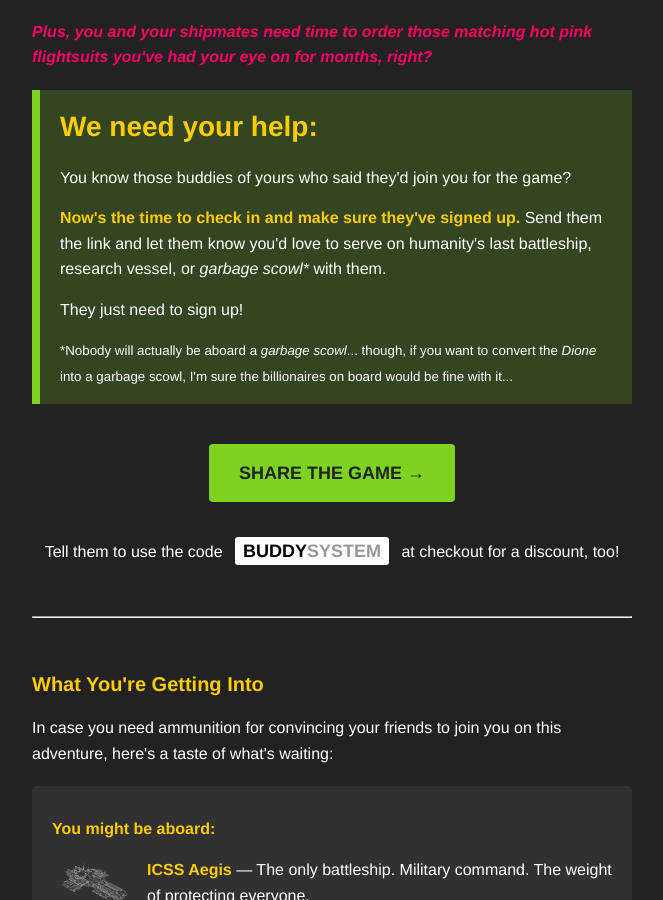
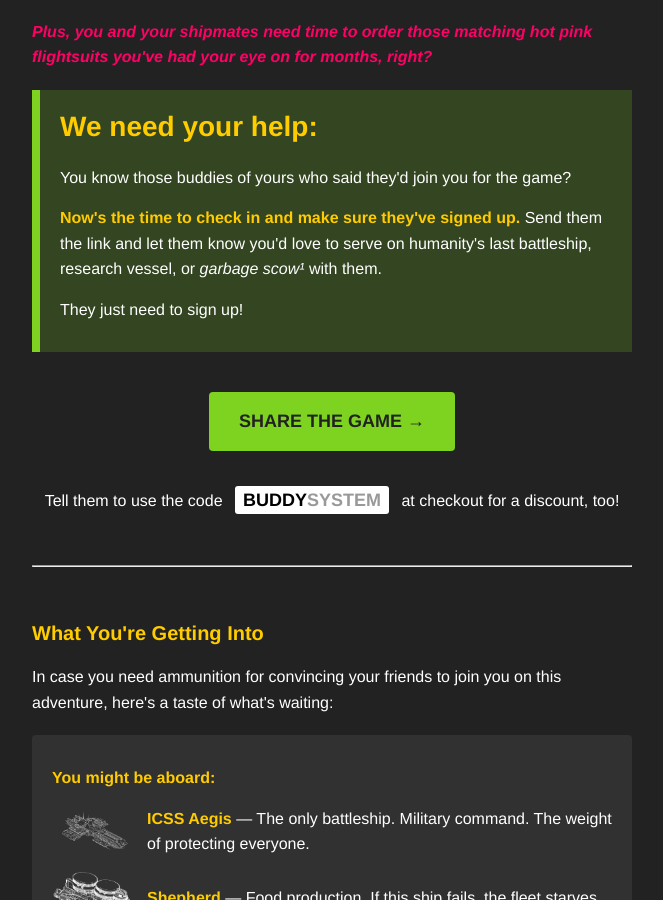
Before and after one commit to jedlimke/prairiefiregaming.com, a Jekyll site: the page email-template-dow-2026-4.html, which Jekyll copies as it is, in a window 1280 px wide and 900 px high, scrolled down 801 px. Shown: the whole window, without its empty margins (308-971 px from the left). Built offline with Jekyll 4.4.1, drawn with Linux system fonts in a browser that asks for light colours; some of the changed text lies outside the part shown.

Commit message:
Updated email copy.

```diff
--- a/email-template-dow-2026-4.html
+++ b/email-template-dow-2026-4.html
@@ -166,10 +166,8 @@
     <div class="highlight">
         <h1 style="margin: unset;"><strong>We need your help:</strong></h1>
         <p>You know those buddies of yours who said they'd join you for the game?<strong></p>
-		<p>Now's the time to check in and make sure they've signed up.</strong> Send them the link and let them know you'd love to serve on humanity's last battleship, research vessel, or <em>garbage scowl*</em> with them.</p>
+		<p>Now's the time to check in and make sure they've signed up.</strong> Send them the link and let them know you'd love to serve on humanity's last battleship, research vessel, or <em>garbage scow¹</em> with them.</p>
 		<p>They just need to sign up!</p>
-
-		<small>*Nobody will actually be aboard a <em>garbage scowl</em>... though, if you want to convert the <em>Dione</em> into a garbage scowl, I'm sure the billionaires on board would be fine with it...</small>
     </div>
 
     <p style="text-align: center;">
@@ -269,7 +267,7 @@
 
     <p>Once we've got a full roster (or close to it), we'll send out surveys to collect your preferences. We'll use those to assign ships and get you connected with your crewmates.</p>
 
-    <p>In the meantime: <strong>spread the word.</strong> Get your crew together. Build the fleet.</p>
+    <p>In the meantime: <a href="https://prairiefiregaming.com/megagames/den-of-wolves-2026/"><strong>spread the word.</strong></a> Get your crew together. Build the fleet.</p>
 
     <p>Humanity's counting on you.</p>
 
```
Also changed, not shown: other parts of email-template-dow-2026-4.html (+2 -0 lines).
